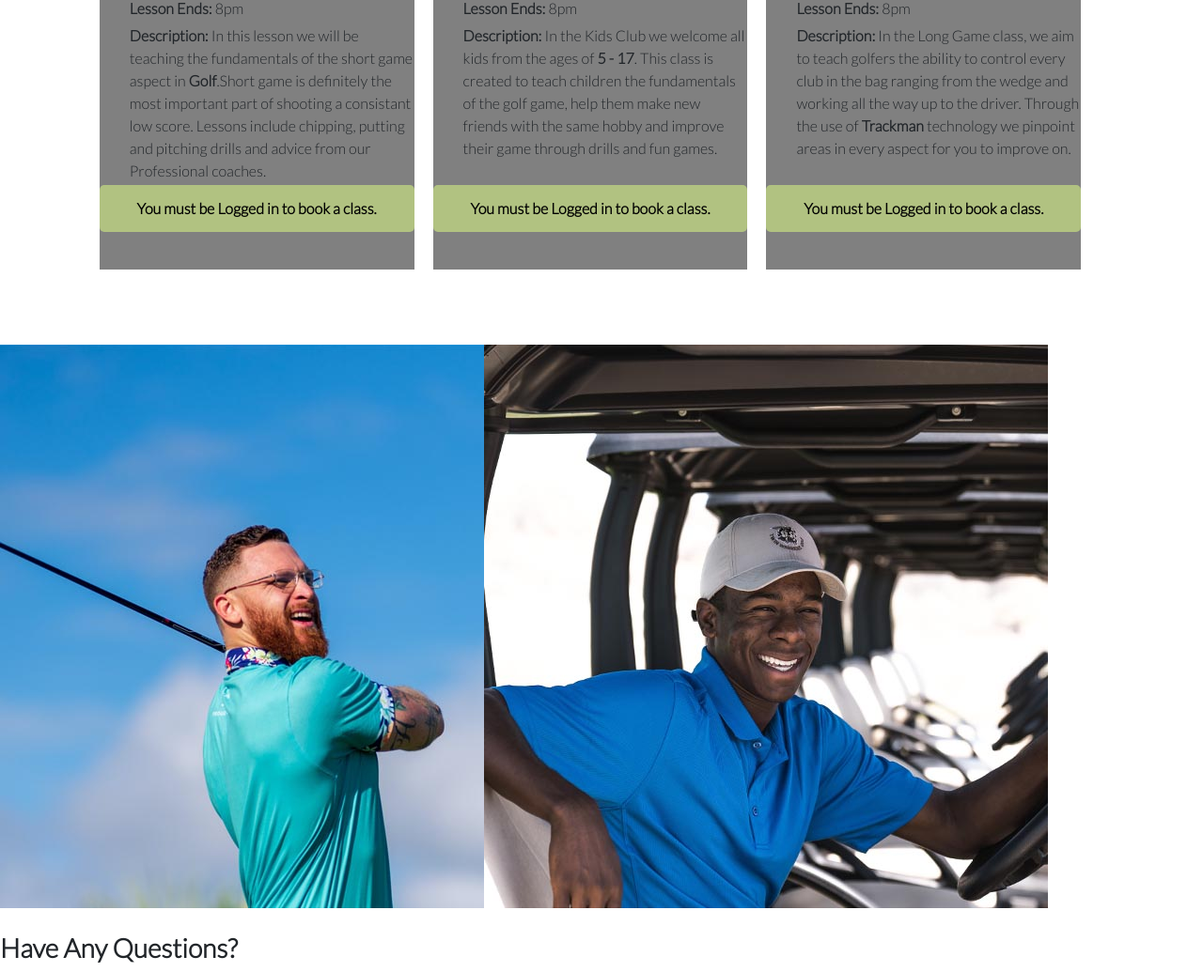
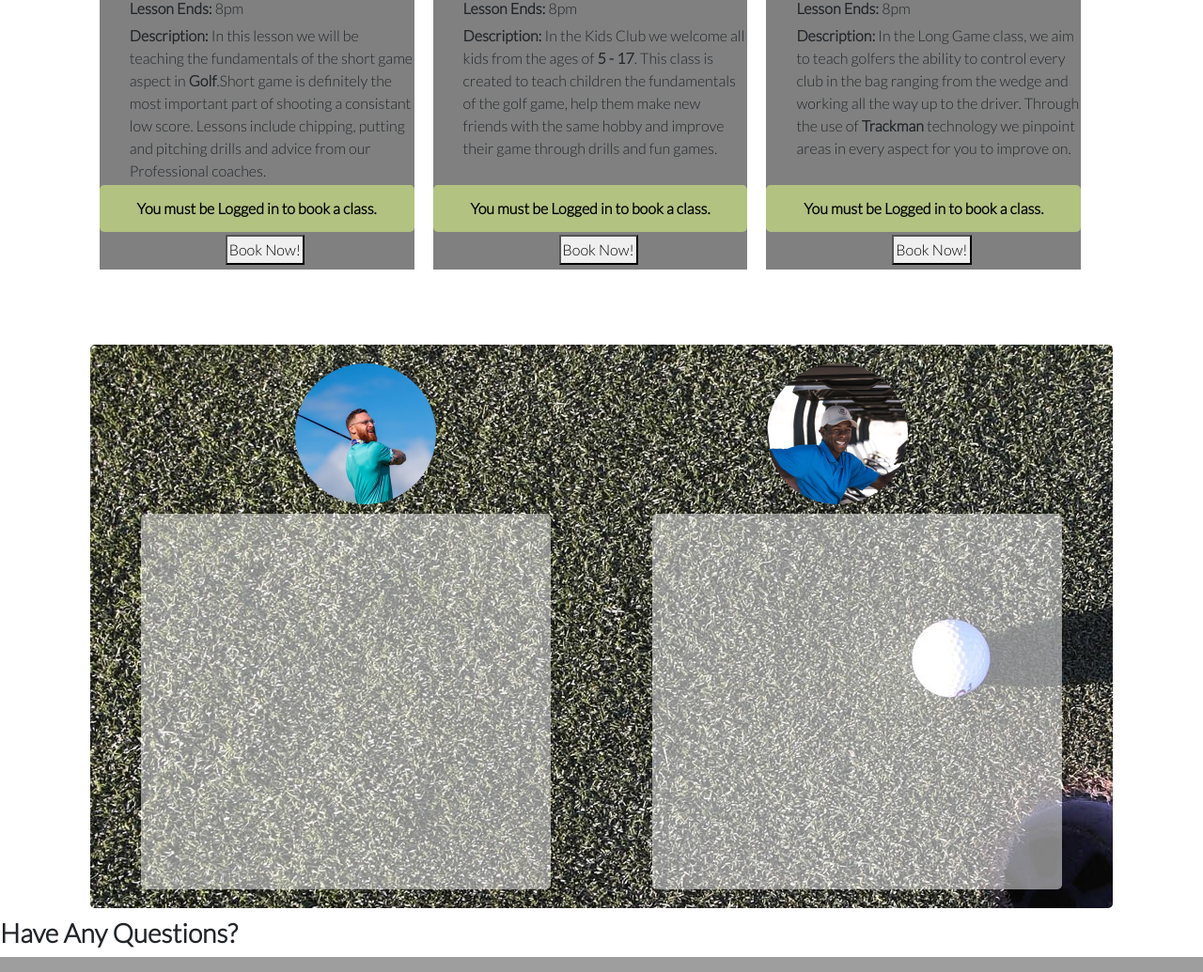
Before and after one commit to Renaldas0/ImproveYourGolf, a Django app: page / in a window 1280 px wide. Shown: the part 2273-3308 px from the top of the page at 94% size. Run offline with Django 3.2, Linux system fonts and the light colour scheme.

Commit message:
add booking buttons, add background image for coaches and style containers

```diff
--- a/static/css/style.css
+++ b/static/css/style.css
@@ -153,14 +153,64 @@ h3 {
     font-weight: bold;
 }
 
-.coaches-page {
-    position: relative;
-    height: 500px;
-    width: 100%;
+/* Make a Booking Button */
+
+.book-btn {
+    position: absolute;
+    bottom: 5px;
+    left: 40%;
 }
 
-.coach {
-    width: 40%;
-    height: 40%;
-    display: inline-block;
+.btn-sm {
+    padding: 2px;
 }
+
+/* Coaches Section */
+
+.coaches-container {
+    background-image: url(/static/images/coach-container-img.jpg);
+    width: 85%;
+    margin: auto;
+    height: 600px;
+    position: relative;
+    border-radius: 5px;
+}
+
+.coach-1 {
+    position: absolute;
+    left: 20%;
+    top: 20px;
+    width: 150px;
+    height: 150px;
+    border-radius: 50%;
+
+}
+
+.coach-2 {
+    position: absolute;
+    right: 20%;
+    top: 20px;
+    width: 150px;
+    height: 150px;
+    border-radius: 50%;
+}
+
+.about-coach-1 {
+    border-radius: 5px;
+    max-width: 40%;
+    height: 400px;
+    position: absolute;
+    top: 180px;
+    left: 5%;
+    background-color: rgba(255, 255, 255, 0.5);
+}
+
+.about-coach-2 {
+    border-radius: 5px;
+    max-width: 40%;
+    height: 400px;
+    position: absolute;
+    top: 180px;
+    right: 5%;
+    background-color: rgba(255, 255, 255, 0.5);
+}
--- a/templates/golf/index.html
+++ b/templates/golf/index.html
@@ -50,7 +50,7 @@
               <a class="nav-link" href="#lessons-page">Classes</a>
             </li>
             <li class="nav-item">
-              <a class="nav-link" href="#coaches-page">Coaches</a>
+              <a class="nav-link" href="#coaches-section">Coaches</a>
             </li>
             <li class="nav-item">
               <a class="nav-link" href="#contact">Contact Us</a>
@@ -110,6 +110,10 @@
           <div class="login-note display">
             <p class="display">You must be Logged in to book a class.</p>
           </div>
+          <!-- Book Now Button-->
+          <div class="book-btn">
+            <button type="button" class="btn-sm short-btn">Book Now!</button>
+          </div>
         </div>
       </div>
       <div class="column">
@@ -132,6 +136,10 @@
           <div class="login-note display">
             <p class="display">You must be Logged in to book a class.</p>
           </div>
+          <!-- Book Now Button-->
+          <div class="book-btn">
+            <button type="button" class="btn-sm kids-btn">Book Now!</button>
+          </div>
         </div>
       </div>
       <div class="column">
@@ -153,24 +161,33 @@
           <div class="login-note display">
             <p class="display">You must be Logged in to book a class.</p>
           </div>
+          <!-- Book Now Button-->
+          <div class="book-btn">
+            <button type="button" class="btn-sm long-btn">Book Now!</button>
+          </div>
         </div>
       </div>
     </div>
   </div>
 
   <!-- About our coaches-->
-  <div id="coaches-page">
-    <div class="coach">
-      <img src="/static/images/coach-1.jpg" alt="picture of our coach">
-      <p>
+  <div id="coaches-section">
+    <div class="coaches-container">
+      <img src="/static/images/coach-1.jpg" alt="Picture of our coach" class="coach-1">
+      <div class="about-coach-1 col-sm-8">
+        <p>
 
-      </p>
-    </div>
-    <div class="coach">
-      <img src="/static/images/coach-2.jpg" alt="picture of our coach">
-      <p>
+        </p>
+      </div>
 
-      </p>
+
+
+      <img src="/static/images/coach-2.jpg" alt="Picture of our coach" class="coach-2">
+      <div class="about-coach-2 col-sm-8">
+        <p>
+
+        </p>
+      </div>
     </div>
   </div>
 
```
Also changed, not shown: static/images/coach-container-img.jpg (added).
